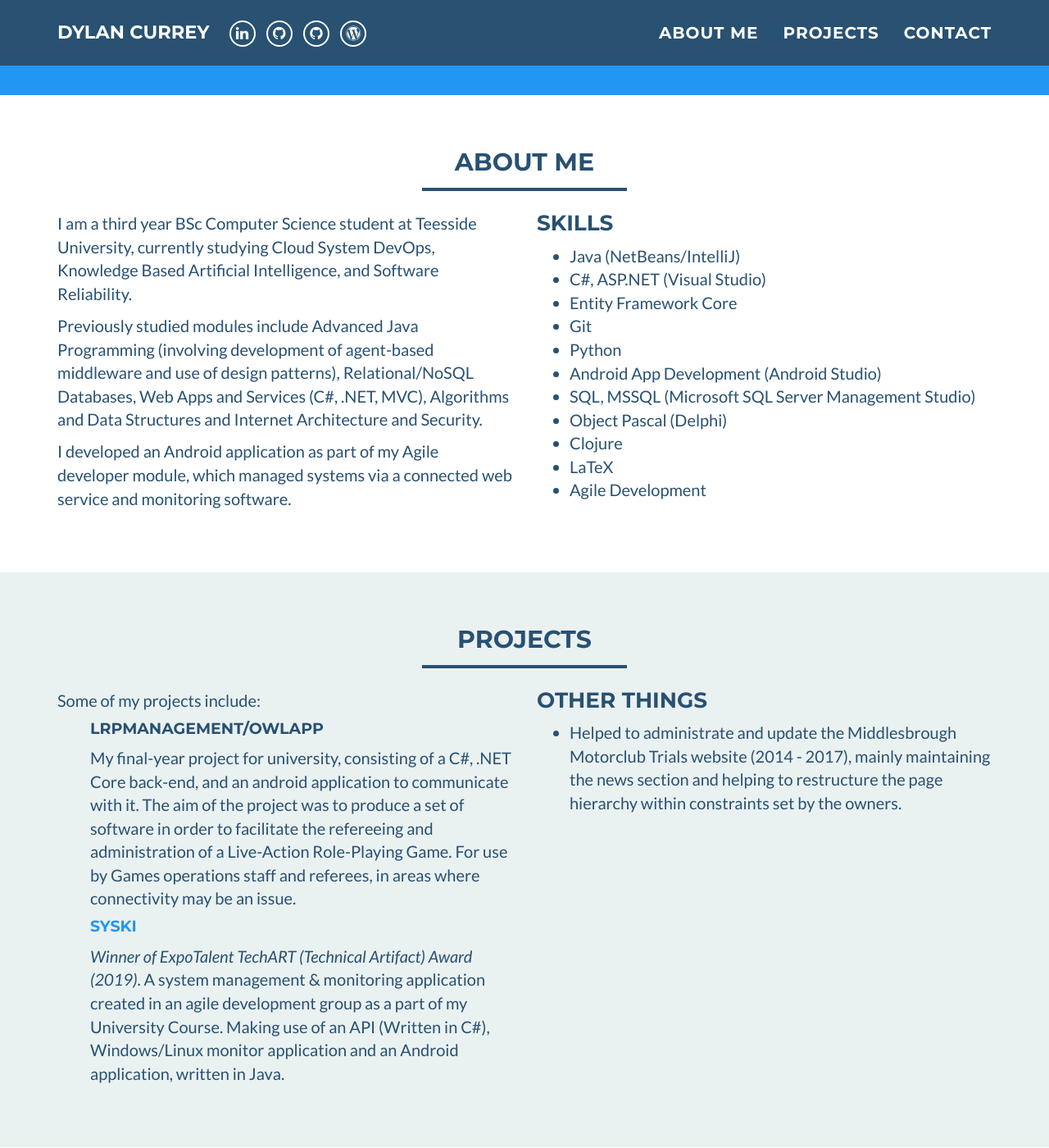
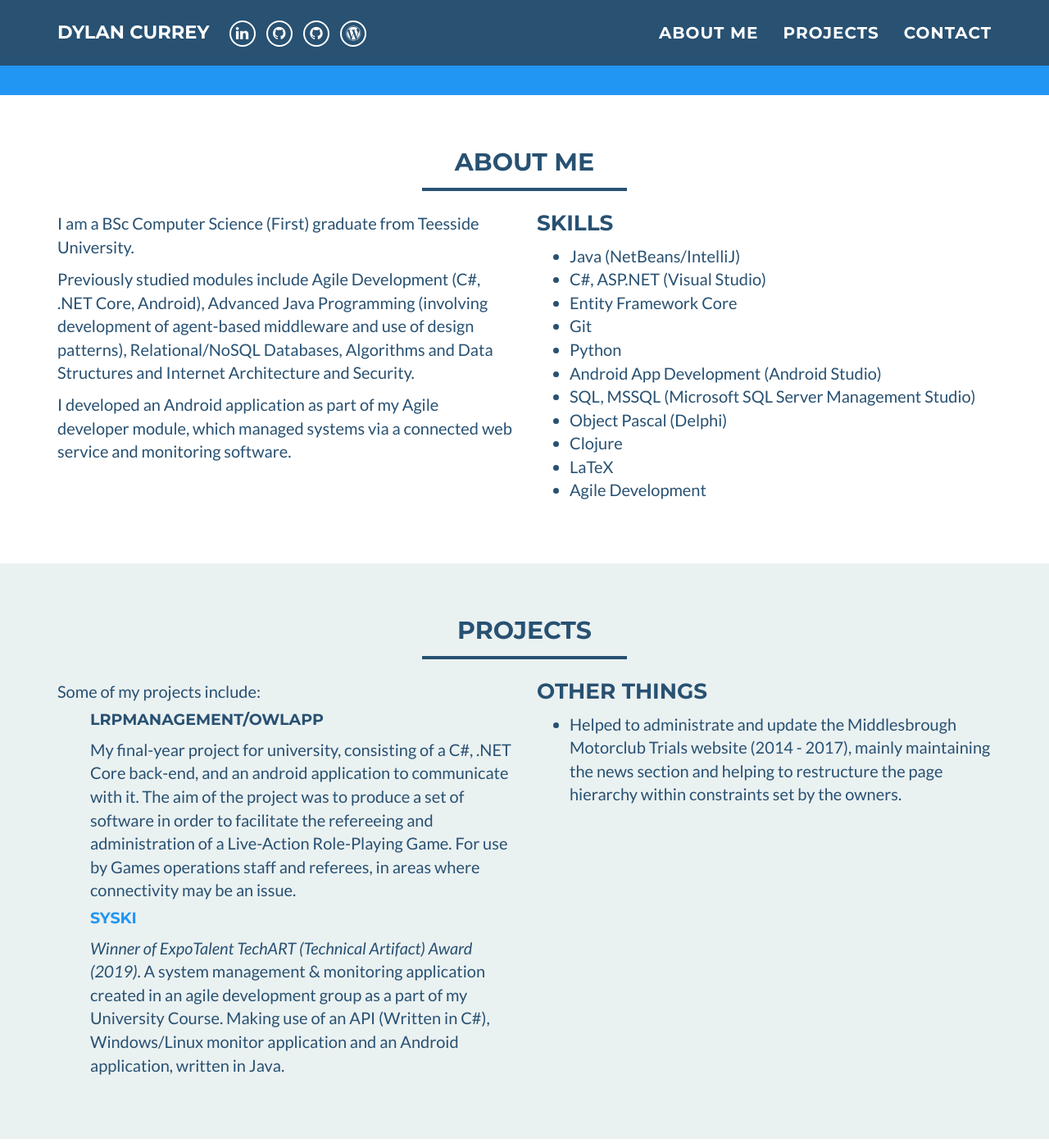
Before and after one commit to dscurrey/dscurrey.github.io, a Jekyll site: the page built from index.html, in a window 1280 px wide and 1400 px high, scrolled down 458 px. Shown: the whole window at 82% size. Built offline with Jekyll 4.4.1, drawn with Linux system fonts in a browser that asks for light colours; some of the changed text lies outside the part shown.

```diff
--- a/_includes/about_me.html
+++ b/_includes/about_me.html
@@ -9,17 +9,14 @@
         <div class="row">
             <div class="col-sm-6">
                 <p>
-                    I am a third year BSc Computer Science student at Teesside
-                    University, currently studying Cloud System DevOps,
-                    Knowledge Based Artificial Intelligence, and Software
-                    Reliability.
+                    I am a BSc Computer Science (First) graduate from Teesside
+                    University.
                 </p>
                 <p>
                     <!--Detail-->
-                    Previously studied modules include Advanced Java Programming
+                    Previously studied modules include Agile Development (C#, .NET Core, Android), Advanced Java Programming
                     (involving development of agent-based middleware and use of
-                    design patterns), Relational/NoSQL Databases, Web Apps and
-                    Services (C#, .NET, MVC), Algorithms and Data Structures and
+                    design patterns), Relational/NoSQL Databases, Algorithms and Data Structures and
                     Internet Architecture and Security.
                 </p>
                 <p>
--- a/_includes/contact.html
+++ b/_includes/contact.html
@@ -7,6 +7,6 @@
                 <hr />
             </div>
         </div>
-        <p>I can be contacted at <a href=mailto:dscurrey@protonmail.com>dscurrey@protonmail.com</a> or through the various social locations listed at the top of this site.</p>
+        <p>I can be contacted at <a href=mailto:dscurrey@outlook.com>dscurrey@outlook.com</a> or through the various social locations listed at the top of this site.</p>
     </div>
 </section>
```
